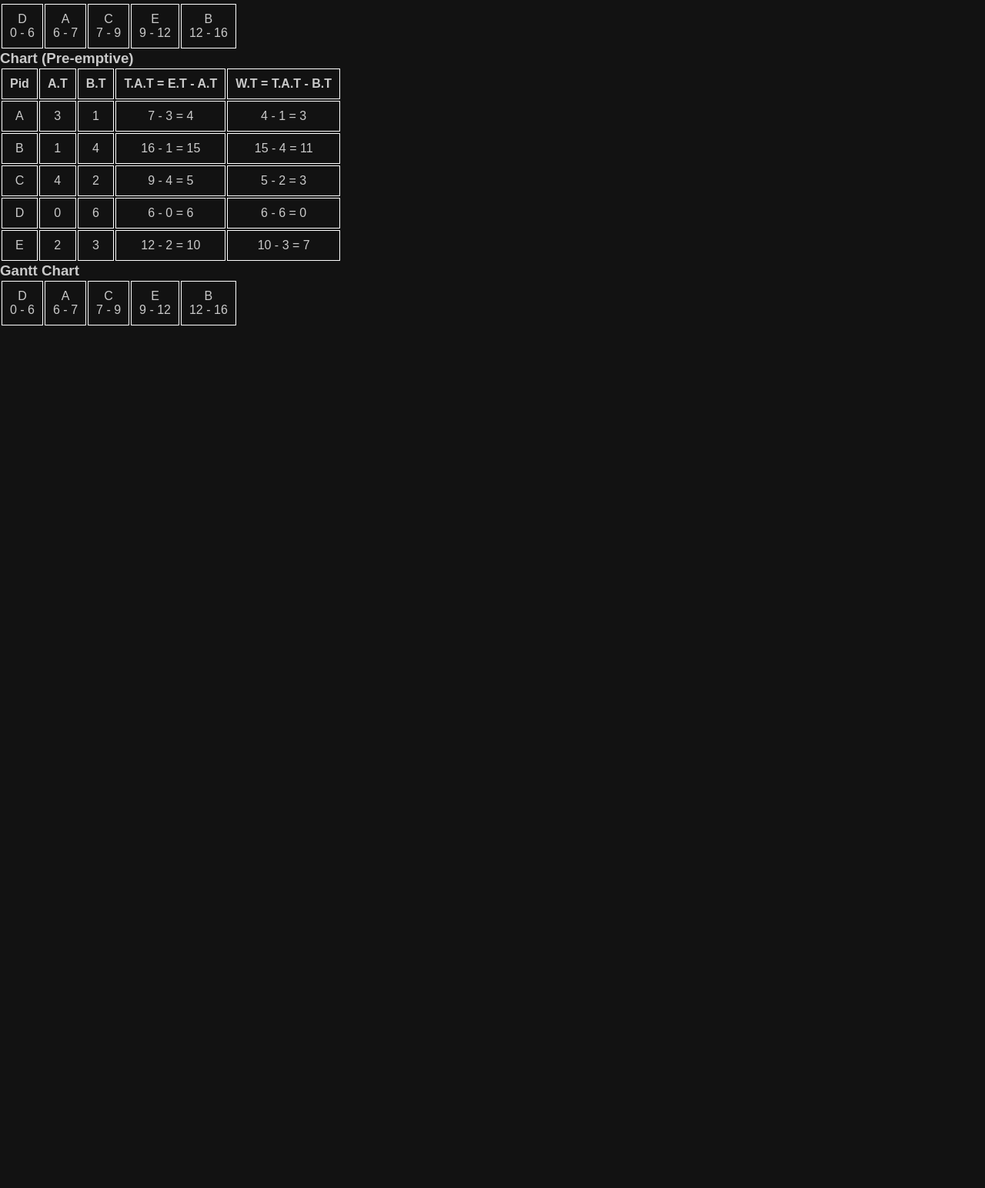
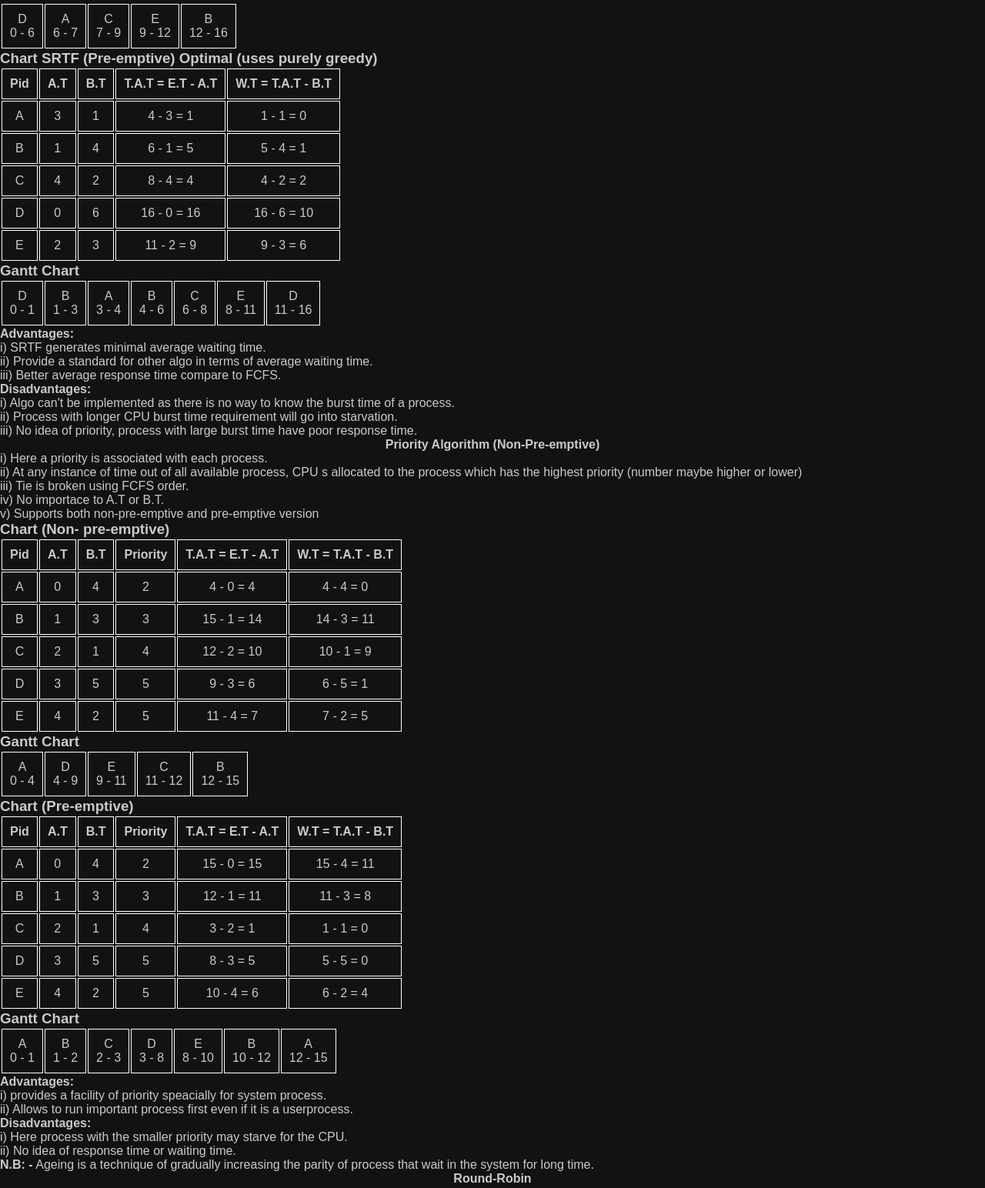
Before and after one commit to Git21221/Operating-System-Notes, a plain HTML site: page index.html in a window 1280 px wide. Shown: the part 1232-2776 px from the top of the page at 77% size. Before the commit the page ends 1657 px from the top, so only its background shows below. Drawn offline with Linux system fonts and the light colour scheme.

Commit message:
added priority

```diff
--- a/index.html
+++ b/index.html
@@ -164,7 +164,7 @@
       <td>B <br> 12 - 16</td>
     </tr>
   </table>
-  <h3>Chart (Pre-emptive)</h3>
+  <h3>Chart SRTF (Pre-emptive) Optimal (uses purely greedy) </h3>
   <table>
     <tr>
       <th>Pid</th>
@@ -177,47 +177,197 @@
       <td>A</td>
       <td>3</td>
       <td>1</td>
-      <td>7 - 3 = 4</td>
-      <td>4 - 1 = 3</td>
+      <td>4 - 3 = 1</td>
+      <td>1 - 1 = 0</td>
     </tr>
     <tr>
       <td>B</td>
       <td>1</td>
       <td>4</td>
-      <td>16 - 1 = 15</td>
-      <td>15 - 4 = 11</td>
+      <td>6 - 1 = 5</td>
+      <td>5 - 4 = 1</td>
     </tr>
     <tr>
       <td>C</td>
       <td>4</td>
       <td>2</td>
-      <td>9 - 4 = 5</td>
-      <td>5 - 2 = 3</td>
+      <td>8 - 4 = 4</td>
+      <td>4 - 2 = 2</td>
     </tr>
     <tr>
       <td>D</td>
       <td>0</td>
       <td>6</td>
-      <td>6 - 0 = 6</td>
-      <td>6 - 6 = 0</td>
+      <td>16 - 0 = 16</td>
+      <td>16 - 6 = 10</td>
     </tr>
     <tr>
       <td>E</td>
       <td>2</td>
       <td>3</td>
-      <td>12 - 2 = 10</td>
-      <td>10 - 3 = 7</td>
+      <td>11 - 2 = 9</td>
+      <td>9 - 3 = 6</td>
     </tr>
   </table>
   <h3>Gantt Chart</h3>
   <table>
     <tr>
-      <td>D<br>0 - 6</td>
-      <td>A <br> 6 - 7</td>
-      <td>C <br> 7 - 9</td>
-      <td>E <br> 9 - 12</td>
-      <td>B <br> 12 - 16</td>
+      <td>D<br>0 - 1</td>
+      <td>B<br> 1 - 3</td>
+      <td>A<br> 3 - 4</td>
+      <td>B<br> 4 - 6</td>
+      <td>C<br> 6 - 8</td>
+      <td>E<br> 8 - 11</td>
+      <td>D<br> 11 - 16</td>
     </tr>
   </table>
+  <strong>Advantages: </strong> <br> i) SRTF generates minimal average waiting time. <br>
+  ii) Provide a standard for other algo in terms of average waiting time. <br>
+  iii) Better average response time compare to FCFS. <br>
+  <strong>Disadvantages: </strong> <br>
+  i) Algo can't be implemented as there is no way to know the burst time of a process. <br>
+  ii) Process with longer CPU burst time requirement will go into starvation. <br>
+  iii) No idea of priority, process with large burst time have poor response time. <br>
+  <center><strong>Priority Algorithm (Non-Pre-emptive)</strong></center>
+  i) Here a priority is associated with each process. <br>
+  ii) At any instance of time out of all available process, CPU s allocated to the process which has the highest priority (number maybe higher or lower) <br>
+  iii) Tie is broken using FCFS order. <br>
+  iv) No importace to A.T or B.T. <br>
+  v) Supports both non-pre-emptive and pre-emptive version <br>
+  <h3>Chart (Non- pre-emptive) </h3>
+  <table>
+    <tr>
+      <th>Pid</th>
+      <th>A.T</th>
+      <th>B.T</th>
+      <th>Priority</th>
+      <th>T.A.T = E.T - A.T</th>
+      <th>W.T = T.A.T - B.T</th>
+    </tr>
+    <tr>
+      <td>A</td>
+      <td>0</td>
+      <td>4</td>
+      <td>2</td>
+      <td>4 - 0 = 4</td>
+      <td>4 - 4 = 0</td>
+    </tr>
+    <tr>
+      <td>B</td>
+      <td>1</td>
+      <td>3</td>
+      <td>3</td>
+      <td>15 - 1 = 14</td>
+      <td>14 - 3 = 11</td>
+    </tr>
+    <tr>
+      <td>C</td>
+      <td>2</td>
+      <td>1</td>
+      <td>4</td>
+      <td>12 - 2 = 10</td>
+      <td>10 - 1 = 9</td>
+    </tr>
+    <tr>
+      <td>D</td>
+      <td>3</td>
+      <td>5</td>
+      <td>5</td>
+      <td>9 - 3 = 6</td>
+      <td>6 - 5 = 1</td>
+    </tr>
+    <tr>
+      <td>E</td>
+      <td>4</td>
+      <td>2</td>
+      <td>5</td>
+      <td>11 - 4 = 7</td>
+      <td>7 - 2 = 5</td>
+    </tr>
+  </table>
+  <h3>Gantt Chart</h3>
+  <table>
+    <tr>
+      <td>A<br> 0 - 4 </td>
+      <td>D<br> 4 - 9 </td>
+      <td>E<br> 9 - 11 </td>
+      <td>C<br> 11 - 12 </td>
+      <td>B<br> 12 - 15 </td>
+    </tr>
+  </table>
+  <h3>Chart (Pre-emptive) </h3>
+  <table>
+    <tr>
+      <th>Pid</th>
+      <th>A.T</th>
+      <th>B.T</th>
+      <th>Priority</th>
+      <th>T.A.T = E.T - A.T</th>
+      <th>W.T = T.A.T - B.T</th>
+    </tr>
+    <tr>
+      <td>A</td>
+      <td>0</td>
+      <td>4</td>
+      <td>2</td>
+      <td>15 - 0 = 15</td>
+      <td>15 - 4 = 11</td>
+    </tr>
+    <tr>
+      <td>B</td>
+      <td>1</td>
+      <td>3</td>
+      <td>3</td>
+      <td>12 - 1 = 11</td>
+      <td>11 - 3 = 8</td>
+    </tr>
+    <tr>
+      <td>C</td>
+      <td>2</td>
+      <td>1</td>
+      <td>4</td>
+      <td>3 - 2 = 1</td>
+      <td>1 - 1 = 0</td>
+    </tr>
+    <tr>
+      <td>D</td>
+      <td>3</td>
+      <td>5</td>
+      <td>5</td>
+      <td>8 - 3 = 5</td>
+      <td>5 - 5 = 0</td>
+    </tr>
+    <tr>
+      <td>E</td>
+      <td>4</td>
+      <td>2</td>
+      <td>5</td>
+      <td>10 - 4 = 6</td>
+      <td>6 - 2 = 4</td>
+    </tr>
+  </table>
+  <h3>Gantt Chart</h3>
+  <table>
+    <tr>
+      <td>A<br> 0 - 1 </td>
+      <td>B<br> 1 - 2 </td>
+      <td>C<br> 2 - 3 </td>
+      <td>D<br> 3 - 8 </td>
+      <td>E<br> 8 - 10 </td>
+      <td>B<br> 10 - 12 </td>
+      <td>A<br> 12 - 15 </td>
+    </tr>
+  </table>
+  <strong>Advantages: </strong> <br>
+  i) provides a facility of priority speacially for system process. <br>
+  ii) Allows to run important process first even if it is a userprocess. <br>
+  <strong>Disadvantages: </strong> <br>
+  i) Here process with the smaller priority may starve for the CPU. <br>
+  ii) No idea of response time or waiting time. <br>
+  <strong>N.B: -</strong> Ageing is a technique of gradually increasing the parity of process that wait in the system for long time. <br>
+  <center><strong>Round-Robin</strong></center> <br>
+  i) Designed for time sharing system. <br>
+  ii) It divides time of the CPUamong the processes in ready state, and circularly repeat the same process. <br>
+  iii)
 </body>
 </html>
```
